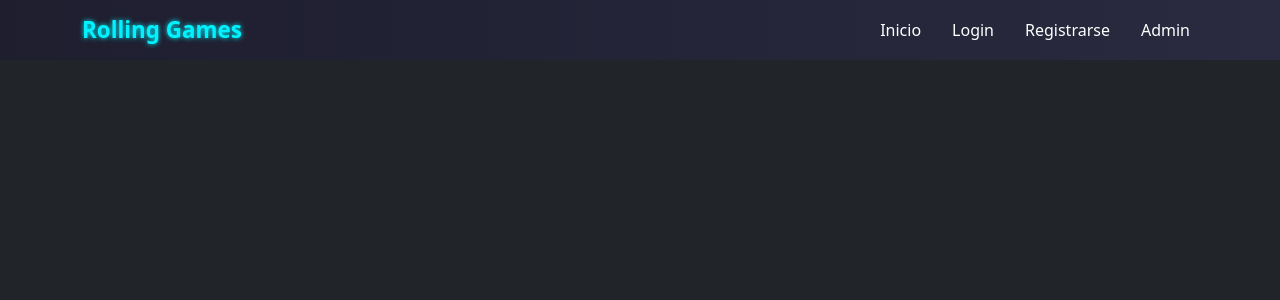
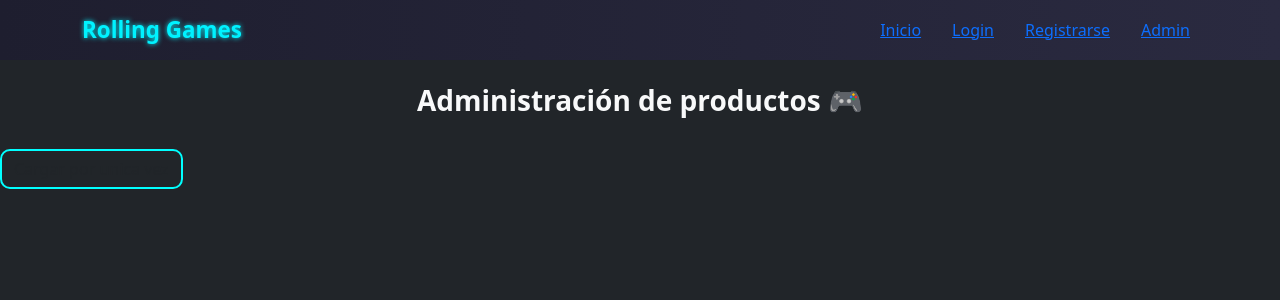
Before and after one commit to cordobaesteban77/rolling-games, a React (Vite) app: page /admin in a window 1280 px wide. Shown: the top 300 px of the page. Built offline with nearby package versions, Linux system fonts and the light colour scheme; sample sign-in values are in the browser's storage.

Commit message:
hago rutas protegidas y arreglo muchas cosas para dejarlo presentable

```diff
--- a/src/components/NavbarApp.jsx
+++ b/src/components/NavbarApp.jsx
@@ -2,6 +2,7 @@ import React from 'react';
 import Container from 'react-bootstrap/Container';
 import Nav from 'react-bootstrap/Nav';
 import Navbar from 'react-bootstrap/Navbar';
+import {NavLink} from "react-router"
 // import Logo from '../assets/LOGO_RollingGames.png';
 const NavBarApp = () => {
   return (
@@ -29,10 +30,21 @@ const NavBarApp = () => {
         <Navbar.Toggle aria-controls="basic-navbar-nav" />
         <Navbar.Collapse id="basic-navbar-nav">
           <Nav className="ms-auto">
-            <Nav.Link href="#home" style={navLinkStyle}>Inicio</Nav.Link>
-            <Nav.Link href="#login" style={navLinkStyle}>Login</Nav.Link>
-            <Nav.Link href="#register" style={navLinkStyle}>Registrarse</Nav.Link>
-            <Nav.Link href="#register" style={navLinkStyle}>Admin</Nav.Link>
+            <Nav.Link style={navLinkStyle}>
+                <NavLink to="/">Inicio</NavLink>
+            </Nav.Link>
+            <Nav.Link style={navLinkStyle}>
+                <NavLink to="/login">Login</NavLink>
+            </Nav.Link>
+            <Nav.Link style={navLinkStyle}>
+                <NavLink to="/registro">Registrarse</NavLink>
+            </Nav.Link>
+            <Nav.Link style={navLinkStyle}>
+                <NavLink to="/admin">Admin</NavLink>
+            </Nav.Link>
+            {/* <Nav.Link style={navLinkStyle}>Login</Nav.Link>
+            <Nav.Link style={navLinkStyle}>Registrarse</Nav.Link>
+            <Nav.Link style={navLinkStyle}>Admin</Nav.Link> */}
           </Nav>
         </Navbar.Collapse>
       </Container>
--- a/src/pages/AdminScreen.jsx
+++ b/src/pages/AdminScreen.jsx
@@ -71,7 +71,7 @@ const AdminScreen = () => {
 
 
   return (
-    <div>
+    <div className="text-light">
       <h1 className="fs-3 fw-bold text-center p-4">Administración de productos 🎮</h1>
       {
         productos.length===0 &&(
--- a/src/pages/LoginScreen.jsx
+++ b/src/pages/LoginScreen.jsx
@@ -1,6 +1,6 @@
 import React, { useEffect } from 'react'
 import {useForm} from "react-hook-form"
-import {useNavigate} from "react-router-dom"
+import {useNavigate, Link} from "react-router-dom"
 import Swal from 'sweetalert2'
 import withReactContent from 'sweetalert2-react-content'
 
@@ -68,7 +68,7 @@ const LoginScreen = () => {
               </button>
               <div className="text-center mt-4">
                 <span className="text-light">¿No tienes cuenta? </span>
-                <a href="#" className="text-decoration-none text-purple fw-bold">Regístrate</a>
+                <Link to="/registro" className="text-decoration-none text-purple fw-bold">Regístrate</Link>
               </div>
             </form>
           </div>
--- a/src/routes/PrincipalRoutes.jsx
+++ b/src/routes/PrincipalRoutes.jsx
@@ -4,7 +4,7 @@ import HomeScreen from '../components/HomeScreen'
 import GameScreen from '../pages/GameScreen'
 // import NotFoundScreen from '../pages/NotFoundScreen'
 import NavbarApp from '../components/NavbarApp'
-// import AdminScreen from '../pages/AdminScreen'
+import AdminScreen from '../pages/AdminScreen'
 import AdminRoute from './AdminRoute'
 
 const PrincipalRoutes = () => {
@@ -13,11 +13,11 @@ const PrincipalRoutes = () => {
     <NavbarApp />
     <Routes>
         <Route path="/" element={<HomeScreen />} />
-        <Route path="/product/:id" element={<GameScreen />} />
-        {/* <Route path="/admin" element={
-          <AdminRoute>
+        <Route path="/game/:id" element={<GameScreen />} />
+        <Route path="/admin" element={
+
             <AdminScreen />
-          </AdminRoute>} /> */}
+          } />
         {/* <Route path="*" element={<NotFoundScreen />} /> */}
     </Routes>
     </>
--- a/src/styles/Gamestable.css
+++ b/src/styles/Gamestable.css
@@ -1,10 +1,11 @@
-body {
+/* body {
   margin: 0;
   min-height: 100vh;
   display: flex;
   justify-content: center;
   align-items: center;
-}
+  background-color: #212529;
+} */
 
 .table-container {
     display: flex;
```
